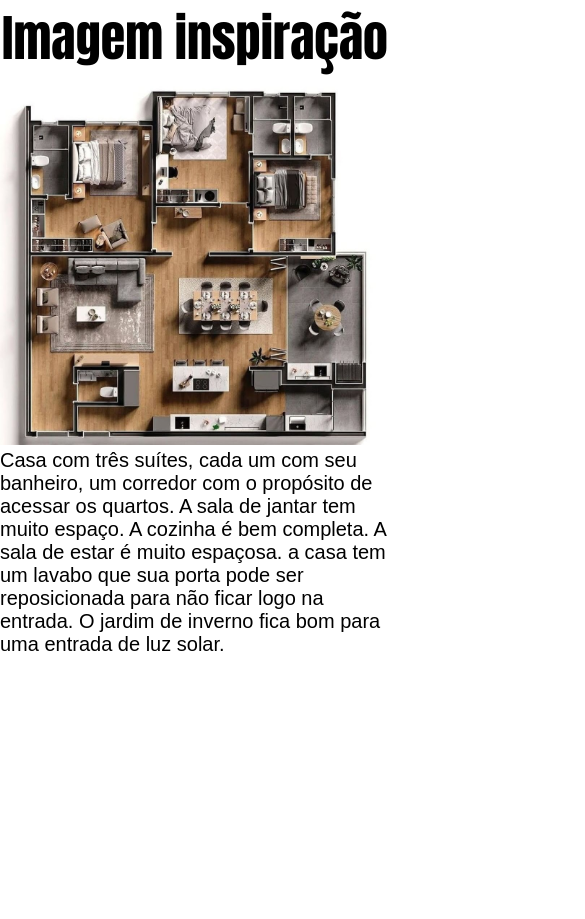
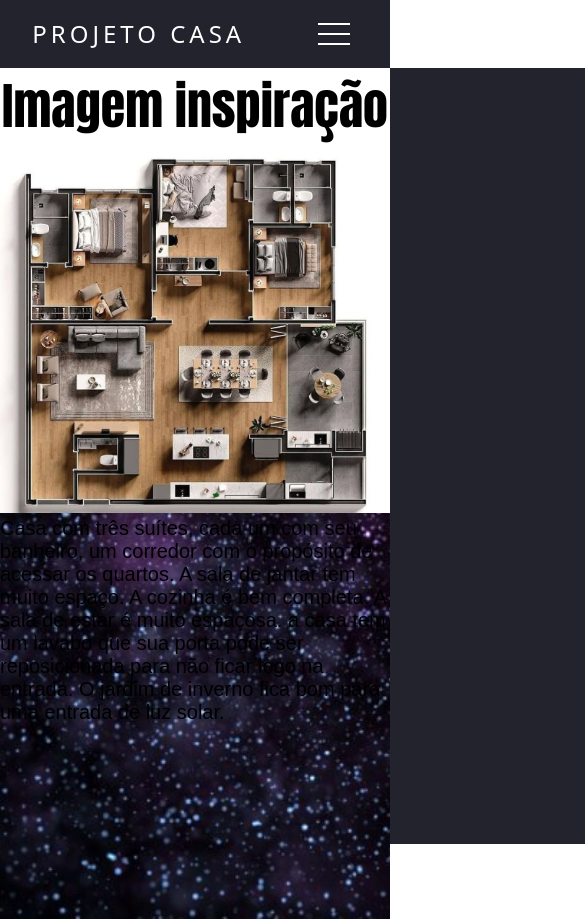
Before and after one commit to Jotshh/projeto-casa, a plain HTML site: page index.html in a window 390 px wide. Shown: the whole page, 585 px wide, since content can reach past the window. Before the commit the page ends 844 px from the top, so only its background shows below. Drawn offline with Linux system fonts and the light colour scheme.

Commit message:
add navbar responsive

```diff
--- a/css/style.css
+++ b/css/style.css
@@ -32,7 +32,8 @@ p {
     font-family: Arial, Helvetica, sans-serif;
     font-size: 20px;
 }
-.imagem{
+
+.imagem {
 
     width: 100%;
     height: 100%;
@@ -40,3 +41,119 @@ p {
     max-height: 527px;
 
 }
+
+a {
+    color: #fff;
+    text-decoration: none;
+    transition: 0.3s;
+}
+
+a:hover {
+    opacity: 0.7;
+}
+
+.logo {
+    font-size: 24px;
+    text-transform: uppercase;
+    letter-spacing: 4px;
+
+}
+
+nav {
+    display: flex;
+    justify-content: space-around;
+    align-items: center;
+    font-family: system-ui, -apple-system, BlinkMacSystemFont, 'Segoe UI', Roboto, Oxygen, Ubuntu, Cantarell, 'Open Sans', 'Helvetica Neue', sans-serif;
+    background: #23232e;
+    height: 8vh;
+
+}
+
+main {
+    background: url("/img/bg.jpeg") no-repeat center center;
+    background-size: cover;
+    height: 92vh;
+}
+
+.nav-list {
+    list-style: none;
+    display: flex;
+
+}
+
+.nav-list li {
+    letter-spacing: 3px;
+    margin-left: 32px;
+}
+
+.mobile-menu {
+    display: none;
+    cursor: pointer;
+}
+
+.mobile-menu div {
+    width: 32px;
+    height: 2px;
+    background: #fff;
+    margin: 8px;
+    transition: 0.3s;
+}
+
+@media (max-width: 999px) {
+
+    body {
+        overflow-x: hidden;
+    }
+
+    .nav-list {
+        position: absolute;
+        top: 8vh;
+        right: 0;
+        width: 50vw;
+        height: 92vh;
+        background: #23232e;
+        flex-direction: column;
+        align-items: center;
+        justify-content: space-around;
+        transform: translateX(100%);
+        transition: transform 0.3s ease-in;
+    }
+
+    .nav-list li {
+        margin-left: 0;
+        opacity: 0;
+
+    }
+
+    .mobile-menu {
+        display: block;
+    }
+}
+
+.nav-list.active {
+    transform: translateX(0);
+}
+
+@keyframes navLinkFade {
+    from {
+        opacity: 0;
+        transform: translateX(50px);
+
+    }
+    to {
+        opacity: 1;
+        transform: translateX(0);
+    }
+}
+
+.mobile-menu.active .line1 {
+    transform: rotate(-45deg) translate(-8px, 8px);
+}
+
+.mobile-menu.active .line2 {
+    opacity: 0;
+}
+
+.mobile-menu.active .line3 {
+    transform: rotate(45deg) translate(-5px, -7px);
+}
--- a/index.html
+++ b/index.html
@@ -9,11 +9,23 @@
     <link rel="shortcut icon" href="img/favicon-32x32.png" type="image/x-icon">
     <link rel="stylesheet" href="css/style.css">
 
-
-
     <title>Projeto de casa</title>
 
     <header>
+        <nav>
+            <a class="logo" href="/"> Projeto Casa</a>
+            <div class="mobile-menu">
+                <div class="line1"></div>
+                <div class="line2"></div>
+                <div class="line3"></div>
+            </div>
+            <ul class="nav-list">
+                <li><a href="/">Início</a></li>
+                <li><a href="/"></a>Sobre</li>
+                <li><a href="/"></a>Projeto</li>
+                <li><a href="/"></a>Contato</li>
+            </ul>
+        </nav>
 
         <h1>Imagem inspiração</h1>
 
@@ -27,10 +39,15 @@
         <div>
             <img class="imagem" src="img/projeto-casa.jpg">
 
-        <p>Casa com três suítes, cada um com seu banheiro, um corredor com o propósito de acessar os quartos. A sala de jantar tem muito espaço. A cozinha é bem completa. A sala de estar é muito espaçosa. a casa tem um lavabo que sua porta pode ser reposicionada para não ficar logo na entrada. O jardim de inverno fica bom para uma entrada de luz solar.</p>
+            <p>Casa com três suítes, cada um com seu banheiro, um corredor com o propósito de acessar os quartos. A sala
+                de jantar tem muito espaço. A cozinha é bem completa. A sala de estar é muito espaçosa. a casa tem um
+                lavabo que sua porta pode ser reposicionada para não ficar logo na entrada. O jardim de inverno fica bom
+                para uma entrada de luz solar.</p>
 
         </div>
     </main>
+
+    <script src="mobile.navbar.js"></script>
 
 </body>
 
```
Also changed, not shown: mobile-navbar.js (added, +41 -0 lines), img/bg.jpeg (added). Lines whose indentation alone changed are shown as unchanged.
